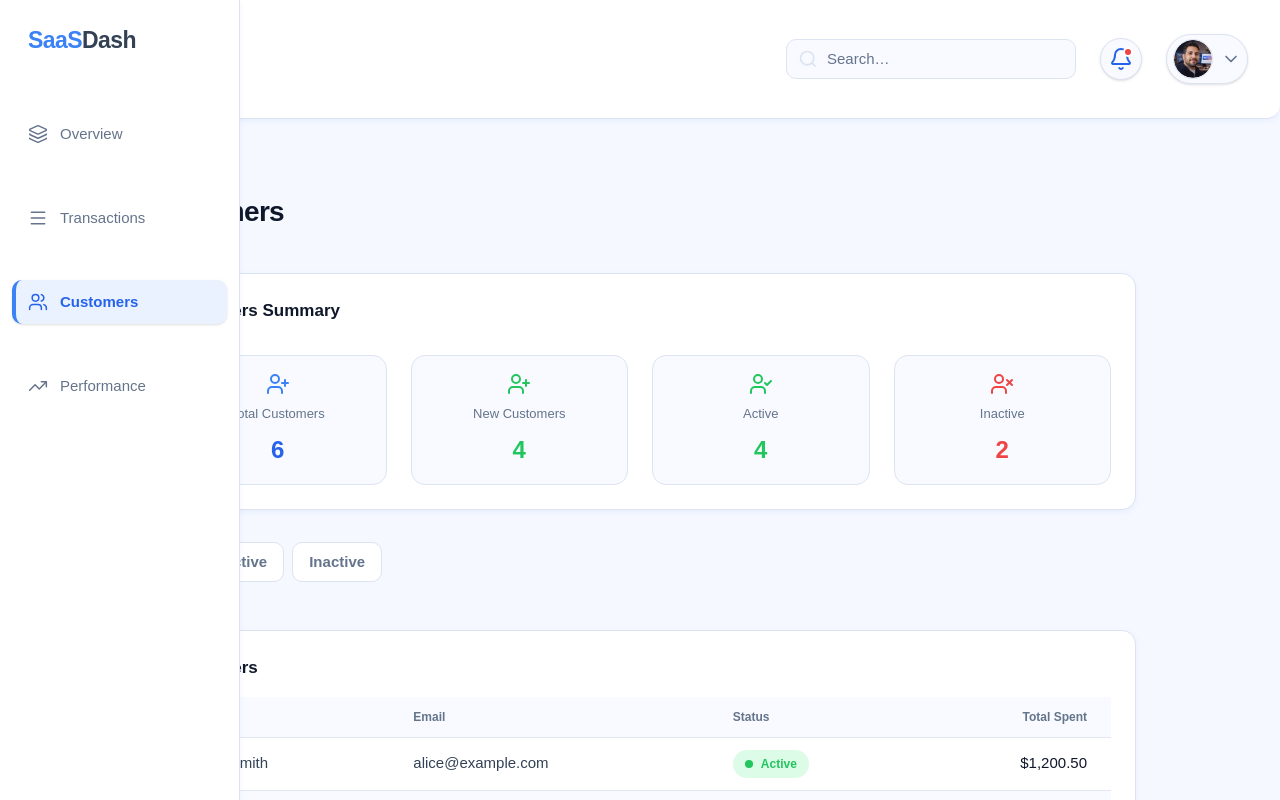
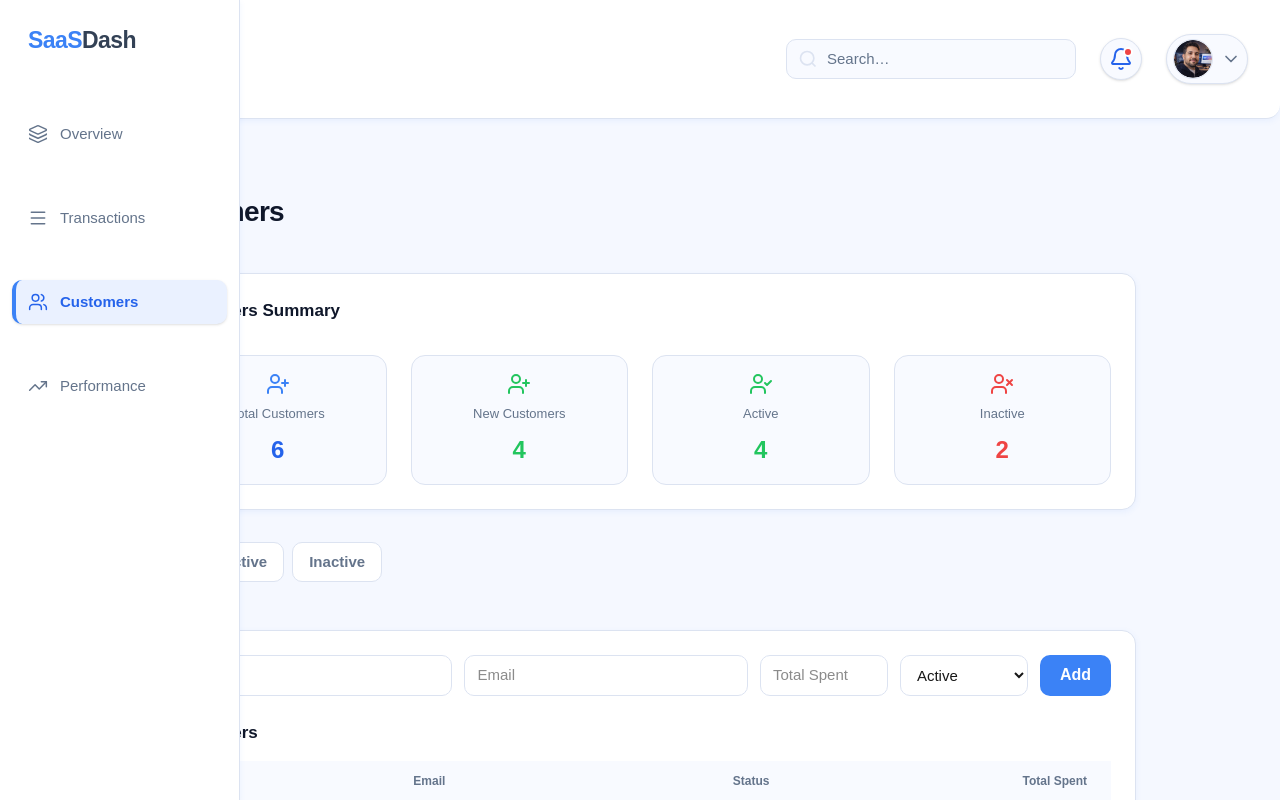
Before and after one commit to Yunex-x/dashboard, a Next.js app: page /customers in a window 1280 px wide. Shown: the top 800 px of the page. Built offline with nearby package versions, Linux system fonts and the light colour scheme.

Commit message:
Add useState, error, and loading flags to all components; update styles

```diff
--- a/app/components/customers/CustomersSummary.tsx
+++ b/app/components/customers/CustomersSummary.tsx
@@ -20,21 +20,25 @@ export default function CustomersSummary() {
         <div className="bg-white border border-[#DCE3F1] rounded-[14px] shadow-[0_2px_6px_rgba(59,130,246,0.08)] p-6 flex flex-col gap-6">
             <h2 className="text-[17px] font-semibold text-[#0F172A] mb-2">Customers Summary</h2>
             <div className="grid grid-cols-1 sm:grid-cols-2 lg:grid-cols-4 gap-6">
+                {/* Total Customers */}
                 <div className="flex flex-col items-center gap-2 p-4 bg-[#F8FAFF] border border-[#DCE3F1] rounded-[14px]">
                     <UserPlus className="text-[#3B82F6]" size={24} />
                     <span className="text-[#64748B] text-[13px]">Total Customers</span>
                     <span className="text-[24px] font-bold text-[#2563EB]">{totalCustomers}</span>
                 </div>
+                {/* New Customers */}
                 <div className="flex flex-col items-center gap-2 p-4 bg-[#F8FAFF] border border-[#DCE3F1] rounded-[14px]">
                     <UserPlus className="text-[#22C55E]" size={24} />
                     <span className="text-[#64748B] text-[13px]">New Customers</span>
                     <span className="text-[24px] font-bold text-[#22C55E]">{newCustomers}</span>
                 </div>
+                {/* Active */}
                 <div className="flex flex-col items-center gap-2 p-4 bg-[#F8FAFF] border border-[#DCE3F1] rounded-[14px]">
                     <UserCheck className="text-[#22C55E]" size={24} />
                     <span className="text-[#64748B] text-[13px]">Active</span>
                     <span className="text-[24px] font-bold text-[#22C55E]">{active}</span>
                 </div>
+                {/* Inactive */}
                 <div className="flex flex-col items-center gap-2 p-4 bg-[#F8FAFF] border border-[#DCE3F1] rounded-[14px]">
                     <UserX className="text-[#EF4444]" size={24} />
                     <span className="text-[#64748B] text-[13px]">Inactive</span>
--- a/app/components/customers/customers-table.tsx
+++ b/app/components/customers/customers-table.tsx
@@ -1,7 +1,8 @@
+"use client";
 import { useEffect, useState } from "react";
 
 // Demo customer data
-const customers = [
+const initialCustomers = [
   { name: "Alice Smith", email: "alice@example.com", active: true, totalSpent: 1200.5 },
   { name: "Bob Johnson", email: "bob@example.com", active: false, totalSpent: 300.0 },
   { name: "Charlie Lee", email: "charlie@example.com", active: true, totalSpent: 980.2 },
@@ -10,17 +11,122 @@ const customers = [
   { name: "Fiona Green", email: "fiona@example.com", active: true, totalSpent: 99.99 },
 ];
 
-export default function CustomersTable({ data = customers }: { data?: typeof customers }) {
+// Utility: email regex for simple validation
+function isValidEmail(email: string) {
+  return /^\S+@\S+\.\S+$/.test(email);
+}
+
+export default function CustomersTable({ data }: { data?: typeof initialCustomers }) {
+  // Control (state)
+  const [customers, setCustomers] = useState(data || initialCustomers);
   const [loading, setLoading] = useState(false);
 
+  // --- Form state (Control) ---
+  const [form, setForm] = useState({
+    name: "",
+    email: "",
+    active: true,
+    totalSpent: "",
+  });
+  const [formError, setFormError] = useState("");
+  const [formLoading, setFormLoading] = useState(false);
+
+  // Async (loading/error) for main table demo
   useEffect(() => {
     setLoading(true);
     const timer = setTimeout(() => setLoading(false), 1200);
     return () => clearTimeout(timer);
   }, []);
 
+  // Submit logic: Validate (UX), Payload (contract), Service (API/Async)
+  const handleSubmit = async (e: React.FormEvent) => {
+    e.preventDefault();
+
+    // Validate (UX)
+    if (!form.name.trim()) {
+      setFormError("Name is required");
+      return;
+    }
+    if (!isValidEmail(form.email)) {
+      setFormError("Valid email required");
+      return;
+    }
+    if (isNaN(Number(form.totalSpent)) || Number(form.totalSpent) < 0) {
+      setFormError("Total spent must be a non-negative number");
+      return;
+    }
+    setFormError("");
+
+    // Payload (contract)
+    const payload = {
+      name: form.name.trim(),
+      email: form.email.trim(),
+      active: form.active,
+      totalSpent: Number(form.totalSpent),
+    };
+
+    // Service (API, simulated async)
+    setFormLoading(true);
+    try {
+      await new Promise(r => setTimeout(r, 800)); // simulate async API
+      setCustomers(prev => [{ ...payload }, ...prev]);
+      setForm({ name: "", email: "", active: true, totalSpent: "" });
+    } catch (err) {
+      setFormError("Failed to add customer");
+    } finally {
+      setFormLoading(false);
+    }
+  };
+
   return (
     <div className="bg-white border border-[#DCE3F1] rounded-[14px] p-6 shadow-[0_2px_6px_rgba(59,130,246,0.08)] w-full overflow-auto">
+      {/* Form to add customer */}
+      <form className="flex flex-col md:flex-row gap-3 mb-6" onSubmit={handleSubmit} autoComplete="off">
+        <input
+          className="px-3 py-2 border border-[#DCE3F1] rounded-[10px] text-[15px] flex-1 focus:outline-none focus:ring-2 focus:ring-[#3B82F6]"
+          placeholder="Name"
+          value={form.name}
+          onChange={e => setForm(f => ({ ...f, name: e.target.value }))}
+          disabled={formLoading}
+        />
+        <input
+          className="px-3 py-2 border border-[#DCE3F1] rounded-[10px] text-[15px] flex-1 focus:outline-none focus:ring-2 focus:ring-[#3B82F6]"
+          placeholder="Email"
+          value={form.email}
+          onChange={e => setForm(f => ({ ...f, email: e.target.value }))}
+          disabled={formLoading}
+        />
+        <input
+          className="px-3 py-2 border border-[#DCE3F1] rounded-[10px] text-[15px] w-32 focus:outline-none focus:ring-2 focus:ring-[#3B82F6]"
+          placeholder="Total Spent"
+          type="number"
+          min={0}
+          value={form.totalSpent}
+          onChange={e => setForm(f => ({ ...f, totalSpent: e.target.value }))}
+          disabled={formLoading}
+        />
+        <select
+          className="px-3 py-2 border border-[#DCE3F1] rounded-[10px] text-[15px] w-32 focus:outline-none focus:ring-2 focus:ring-[#3B82F6] bg-white"
+          value={form.active ? "active" : "inactive"}
+          onChange={e => setForm(f => ({ ...f, active: e.target.value === "active" }))}
+          disabled={formLoading}
+        >
+          <option value="active">Active</option>
+          <option value="inactive">Inactive</option>
+        </select>
+        <button
+          type="submit"
+          className="bg-[#3B82F6] hover:bg-[#2563EB] text-white font-semibold px-5 py-2 rounded-[10px] transition disabled:bg-[#93C5FD] disabled:cursor-not-allowed"
+          disabled={formLoading}
+        >
+          {formLoading ? "Adding..." : "Add"}
+        </button>
+      </form>
+      {/* Error validation for UX */}
+      {formError && (
+        <div className="text-[#EF4444] mb-2 text-sm font-medium">{formError}</div>
+      )}
+
       <h3 className="text-[17px] font-semibold text-[#0F172A] mb-4">Customers</h3>
       <table className="min-w-full text-left text-[15px]">
         <thead>
@@ -42,12 +148,12 @@ export default function CustomersTable({ data = customers }: { data?: typeof cus
                 ))}
               </tr>
             ))
-          ) : data.length === 0 ? (
+          ) : customers.length === 0 ? (
             <tr>
               <td colSpan={4} className="py-8 text-center text-[#64748B] text-[15px]">No customers found.</td>
             </tr>
           ) : (
-            data.map((c, i) => (
+            customers.map((c, i) => (
               <tr
                 key={i}
                 className={`
--- a/app/components/layout/header.tsx
+++ b/app/components/layout/header.tsx
@@ -51,6 +51,13 @@ export default function Header() {
     { id: 3, title: "Performance report ready", time: "1d ago" },
   ];
 
+  // Controlled input state for search bar
+  const [searchValue, setSearchValue] = useState("");
+  // Error state for search
+  const [searchError, setSearchError] = useState<string | null>(null);
+  // Loading flag for search
+  const [searchLoading, setSearchLoading] = useState(false);
+
   useEffect(() => {
     function handleClick(e: MouseEvent) {
       if (
@@ -98,7 +105,22 @@ export default function Header() {
       <div className="flex items-center gap-6 mt-4 sm:mt-0">
         {/* Search bar for dashboard */}
         <div className="hidden lg:block w-[290px]">
-          <form className="relative" role="search" onSubmit={e => e.preventDefault()}>
+          <form
+            className="relative"
+            role="search"
+            onSubmit={e => {
+              e.preventDefault();
+              setSearchError(null);
+              setSearchLoading(true);
+              // Simulate async search
+              setTimeout(() => {
+                if (!searchValue.trim()) {
+                  setSearchError("Please enter a search term.");
+                }
+                setSearchLoading(false);
+              }, 700);
+            }}
+          >
             <input
               className="
                 w-full pl-10 pr-4 py-2 bg-[#F8FAFF] border border-[#DCE3F1]
@@ -107,12 +129,24 @@ export default function Header() {
               "
               type="text"
               placeholder="Search…"
+              value={searchValue}
+              onChange={e => {
+                setSearchValue(e.target.value);
+                if (searchError) setSearchError(null);
+              }}
+              disabled={searchLoading}
             />
             <svg className="absolute left-3 top-1/2 -translate-y-1/2 w-5 h-5 text-[#DCE3F1]" fill="none" stroke="currentColor" strokeWidth="2" viewBox="0 0 24 24">
               <circle cx="11" cy="11" r="8" />
               <path d="m21 21-4.35-4.35" />
             </svg>
+            {searchLoading && (
+              <span className="absolute right-4 top-1/2 -translate-y-1/2 text-xs text-[#64748B]">Loading…</span>
+            )}
           </form>
+          {searchError && (
+            <div className="text-xs text-[#EF4444] mt-1 ml-1">{searchError}</div>
+          )}
         </div>
         {/* Notifications */}
         <div className="relative">
--- a/app/components/overview/kpi-card.tsx
+++ b/app/components/overview/kpi-card.tsx
@@ -1,11 +1,11 @@
 import { TrendingUp, Users, DollarSign, BarChart2 } from "lucide-react";
+import React from "react";
 
 interface KpiCardProps {
     title: string;
     value: string | number;
     icon: React.ReactNode;
     change?: string;
-    color?: string;
 }
 
 function KpiCard({ title, value, icon, change }: KpiCardProps) {
--- a/app/components/performance/PerformanceChart.tsx
+++ b/app/components/performance/PerformanceChart.tsx
@@ -26,7 +26,16 @@ const data = [
     { month: "Dec", revenue: 15500, users: 210 },
 ];
 
-export default function PerformanceChart({ type = "line", metric = "revenue" }: { type?: "line" | "bar"; metric?: "revenue" | "users" }) {
+type ChartType = "line" | "bar";
+type MetricType = "revenue" | "users";
+
+export default function PerformanceChart({
+    type = "line",
+    metric = "revenue",
+}: {
+    type?: ChartType;
+    metric?: MetricType;
+}) {
     return (
         <div className="bg-white border border-[#DCE3F1] rounded-[14px] p-6 shadow-[0_2px_6px_rgba(59,130,246,0.08)]">
             <h2 className="text-[17px] font-semibold text-[#0F172A] mb-4">
--- a/app/components/performance/PerformanceSummary.tsx
+++ b/app/components/performance/PerformanceSummary.tsx
@@ -34,7 +34,9 @@ export default function PerformanceSummary() {
                         <ShoppingCart size={20} />
                     </span>
                     <span className="text-[#64748B] text-[13px]">AOV</span>
-                    <span className="text-[17px] font-bold text-[#7c3aed]">${performance.aov.toLocaleString(undefined, { minimumFractionDigits: 2 })}</span>
+                    <span className="text-[17px] font-bold text-[#7c3aed]">
+                        ${performance.aov.toLocaleString(undefined, { minimumFractionDigits: 2 })}
+                    </span>
                 </div>
             </div>
         </div>
```
